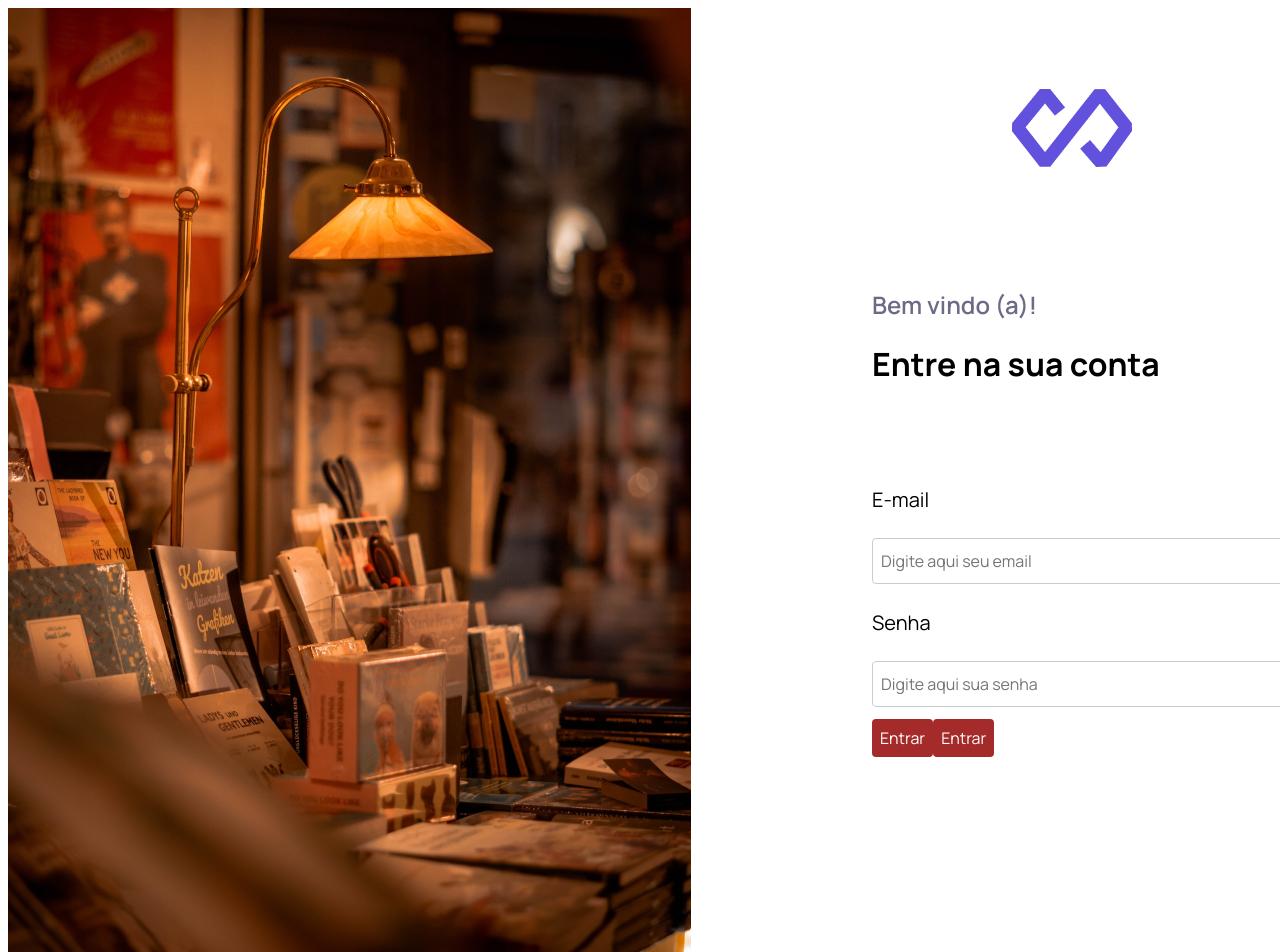
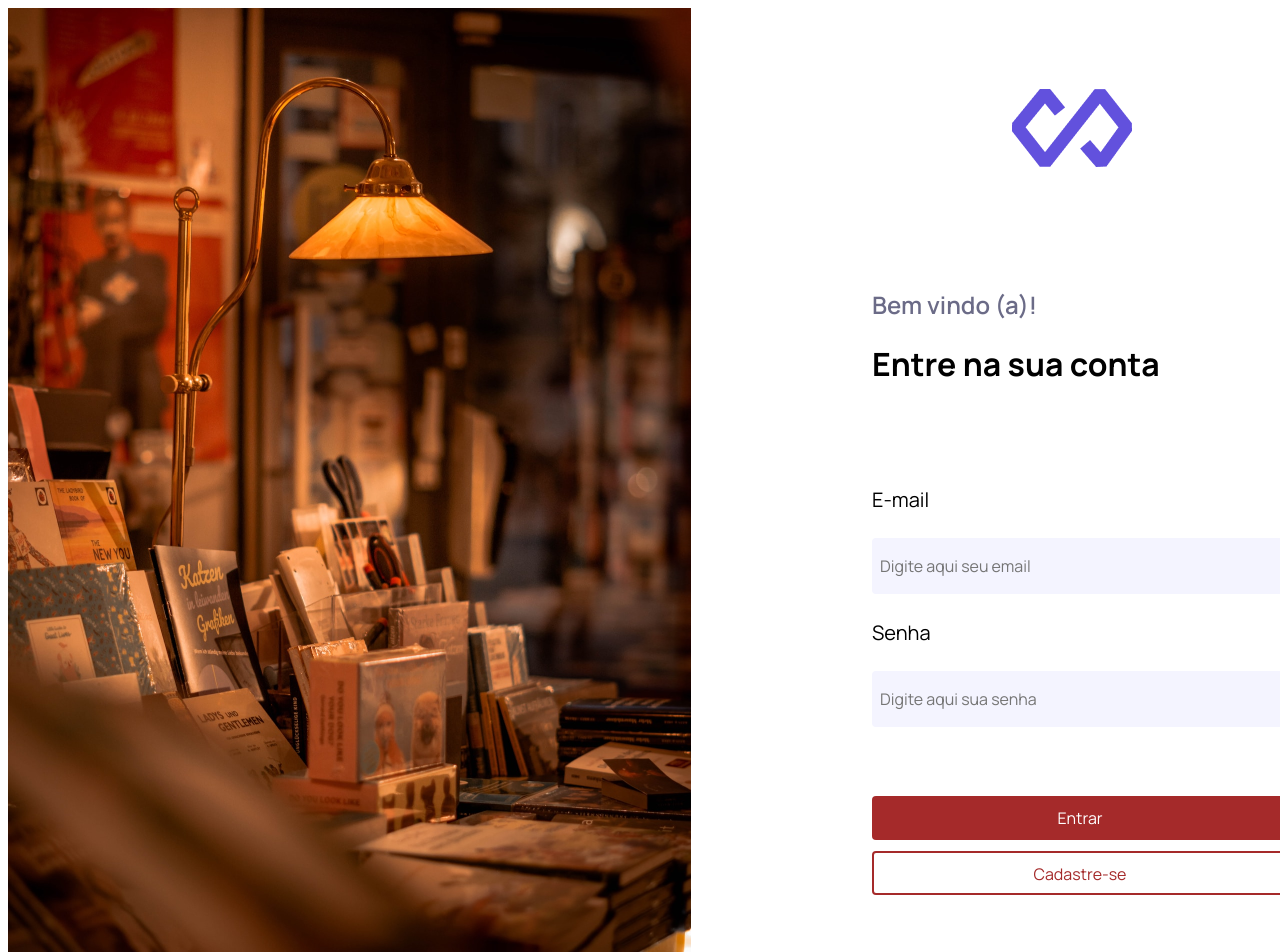
Before and after one commit to lenascadz/React_LivrariaVirtual, a React (Vite) app: page / in a window 1280 px wide. Shown: the top 952 px of the page. Built offline with nearby package versions, Linux system fonts and the light colour scheme.

Commit message:
estilizando pagina de login e formulario

```diff
--- a/index.html
+++ b/index.html
@@ -2,7 +2,7 @@
 <html lang="pt-BR">
   <head>
     <meta charset="UTF-8" />
-    <!-- <link rel="icon" type="image/svg+xml" href="/vite.svg" /> -->
+    <link rel="icon" type="image/svg+xml" href="/src/assets/logo.png" />
     <meta name="viewport" content="width=device-width, initial-scale=1.0" />
     <title>Livraria Virtual</title>
   </head>
--- a/package.json
+++ b/package.json
@@ -10,9 +10,12 @@
     "preview": "vite preview"
   },
   "dependencies": {
+    "@hookform/resolvers": "^4.1.3",
     "react": "^19.0.0",
     "react-dom": "^19.0.0",
-    "react-router-dom": "^7.2.0"
+    "react-hook-form": "^7.54.2",
+    "react-router-dom": "^7.2.0",
+    "zod": "^3.24.2"
   },
   "devDependencies": {
     "@eslint/js": "^9.21.0",
--- a/src/pages/login/index.tsx
+++ b/src/pages/login/index.tsx
@@ -1,11 +1,30 @@
 
+import { useForm } from 'react-hook-form';
 import styles from './styles.module.css';
+import { z } from 'zod';
+import { zodResolver } from '@hookform/resolvers/zod';
 
 
+const userSchema = z.object({
+    email: z.string().nonempty("O e-mail não pode ser vazio, tente novamente").refine(value=> z.string().email().safeParse(value).success, {
+    message: "O e-mail não é válido"
+    }),
+    password: z.string().nonempty("A senha não pode ser vazia, tente novamente").min(6 , "A senha deve ter no mínimo 6 caracteres"),
+})
+
+type User = z.infer<typeof userSchema>
+
 export default function Login() {
+    const{register , handleSubmit , reset , formState: {errors, isSubmitting } }= useForm<User>({
+        resolver: zodResolver(userSchema)
+    })
+
+    function createUser(data: User) {
+       console.log(data)
+       reset()
+    }
+
     return (
-        <>
-
         <main>
             <div className={styles.capa}>
                 <div className={styles.foto}>
@@ -20,32 +39,34 @@ export default function Login() {
                         <h1> Entre na sua conta </h1>
                     </div>
 
-                        <form className={styles.form}>
+                    <form onSubmit={handleSubmit(createUser)} className={styles.form}>
                         <p>E-mail</p>
                         <input
-                                type='Email'
+                            type='email'
                             className={styles.input}
                             placeholder='Digite aqui seu email'
+                            {...register('email')}
                         />
+                        {errors.email && <span>{errors.email.message}</span>}
 
                         <p>Senha</p>
                         <input
-                                type='Senha'
+                            type='password'
                             className={styles.input}
                             placeholder='Digite aqui sua senha'
+                            {...register('password')}
                         />
-                            <div className={styles.botoes}>
+                        {errors.password && <span>{errors.password.message}</span>}
+                        <div className={styles.botao1}>
                             <button className='botao1' >Entrar </button>
-                                <button className='botao2'>Entrar </button>
+                        </div>
+                        <div className={styles.botao2}>
+                            <button className='botao2' >Cadastre-se </button>
                         </div>
                     </form>
-
-
-
-
                 </div>
             </div>
         </main>
-        </>
+
     )
 }
--- a/src/pages/login/styles.module.css
+++ b/src/pages/login/styles.module.css
@@ -43,30 +43,51 @@ form{
     max-width: 400px;
     margin-left: 10rem;
     margin-top: 5rem;
-    font-size: 30px;
+    font-size: 20px;
+}
+form span{
+    color: rgb(144, 40, 40);
 }
 p{
 font-size: 1.25rem;
 }
 input{
     width: 25rem;
-    height: 1.75rem;
+    height: 2.5rem;
     padding: 0.5rem;
-    border: 1px solid #ccc;
+    border: none;
     border-radius: 4px;
     font-size: 1rem;
+    background-color: rgba(244, 244, 255, 1);
 }
-button{
-    padding: 0.5rem;
+.botao1 button{
+    width: 26rem;
+    height: 2.75rem;
+    padding: 0.62rem 1.25rem ;
     border: none;
+    margin-top: 4rem;
     border-radius: 4px;
     background-color:brown;
     color: white;
     font-size: 1rem;
     cursor: pointer;
 }
+
+.botao2 button{
+    width: 26rem;
+    height: 2.75rem;
+    padding: 0.62rem 1.25rem ;
+    border: 2px solid brown;
+    margin-top: 0.4rem;
+    border-radius: 4px;
+    background-color:white;
+    color: brown;
+    font-size: 1rem;
+    cursor: pointer;
+
+}
 button:hover{
-    background-color: chocolate;
+    background-color: rgba(239, 107, 74, 1);
 }
 
 .capa{
```
Also changed, not shown: 1 other file (tests, documents, lock files or other folders). Lines whose indentation alone changed are shown as unchanged.
